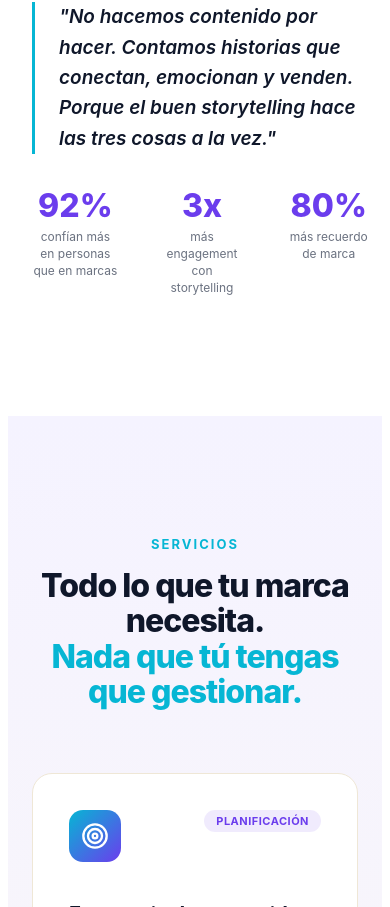
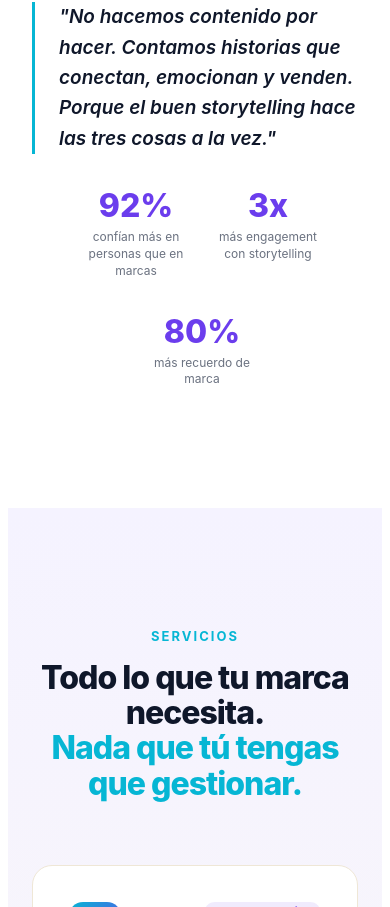
Before and after one commit to regalatucancion1-cpu/MOCHITO-MEDIA, a React (Vite) app: page / in a window 390 px wide. Shown: the part 4317-5224 px from the top of the page. Built offline with nearby package versions, Linux system fonts and the light colour scheme.

Commit message:
Add mobile responsive styles
Introduce a mobile CSS media query layer that reduces section,
form, and footer padding on narrow viewports, stacks the contact
form and footer flex rows, caps heading letter-spacing, and
tweaks the nosotros stats row and form grid to wrap naturally
on phones.

```diff
--- a/src/App.jsx
+++ b/src/App.jsx
@@ -331,7 +331,7 @@ function AboutSection() {
               </p>
             </div>
             {/* Stats */}
-            <div style={{ display: "flex", gap: 40, justifyContent: "center" }}>
+            <div style={{ display: "flex", gap: 32, justifyContent: "center", flexWrap: "wrap" }}>
               {[
                 { n: 92, s: "%", l: "confían más en personas que en marcas" },
                 { n: 3, s: "x", l: "más engagement con storytelling" },
@@ -634,7 +634,7 @@ function ContactSection() {
             </div>
           ) : (
             <form onSubmit={handleSubmit} style={{ background: "#fff", borderRadius: 24, padding: "48px 40px", border: "1px solid #EFE7D6", boxShadow: "0 8px 40px rgba(11,18,32,0.05)" }}>
-              <div style={{ display: "grid", gridTemplateColumns: "1fr 1fr", gap: 20, marginBottom: 20 }}>
+              <div style={{ display: "grid", gridTemplateColumns: "repeat(auto-fit, minmax(220px, 1fr))", gap: 20, marginBottom: 20 }}>
                 <div>
                   <label style={{ display: "block", fontSize: 13, fontWeight: 600, color: "#0F172A", marginBottom: 6 }}>Nombre</label>
                   <input style={inputStyle} placeholder="Tu nombre" value={formData.name} onChange={e => setFormData({...formData, name: e.target.value})}
--- a/src/index.css
+++ b/src/index.css
@@ -32,6 +32,81 @@ code {
   .show-mobile {
     display: flex !important;
   }
+
+  /* Sections: reduce vertical and horizontal padding */
+  section#problema,
+  section#nosotros,
+  section#servicios,
+  section#portfolio,
+  section#metodo,
+  section#contacto {
+    padding-top: 72px !important;
+    padding-bottom: 72px !important;
+    padding-left: 20px !important;
+    padding-right: 20px !important;
+  }
+
+  /* Hero inner padding */
+  section#hero > div {
+    padding-left: 20px !important;
+    padding-right: 20px !important;
+  }
+
+  /* Navbar inner padding */
+  nav > div {
+    padding-left: 16px !important;
+    padding-right: 16px !important;
+  }
+
+  /* Form: shrink inner padding */
+  form {
+    padding: 32px 22px !important;
+    border-radius: 20px !important;
+  }
+
+  /* Cards: slightly smaller radii and inner padding */
+  section#nosotros > div > div > div > div:nth-child(2) {
+    padding: 24px 22px !important;
+  }
+
+  /* Footer: reduce padding */
+  footer {
+    padding: 56px 20px 28px !important;
+  }
+  footer > div > div:first-child {
+    flex-direction: column !important;
+    gap: 28px !important;
+  }
+  footer > div > div:first-child > div:nth-child(2) {
+    gap: 32px !important;
+  }
+
+  /* Headings: cap max size and tighten letter-spacing */
+  h1 {
+    letter-spacing: -1px !important;
+  }
+  h2 {
+    letter-spacing: -0.5px !important;
+  }
+}
+
+@media (max-width: 480px) {
+  /* Stats row in "Nosotros": wrap with smaller gaps */
+  section#nosotros div[style*="display: flex"][style*="gap: 40px"],
+  section#nosotros div[style*="gap:40px"] {
+    gap: 18px !important;
+    flex-wrap: wrap !important;
+  }
+  /* Generic flex gaps that are too large */
+  section#contacto form > div[style*="grid-template-columns"] {
+    grid-template-columns: 1fr !important;
+  }
+  /* Hero CTAs full width */
+  section#hero a[href="#contacto"],
+  section#hero a[href="#portfolio"] {
+    width: 100%;
+    justify-content: center;
+  }
 }
 
 @media (min-width: 769px) {
```
